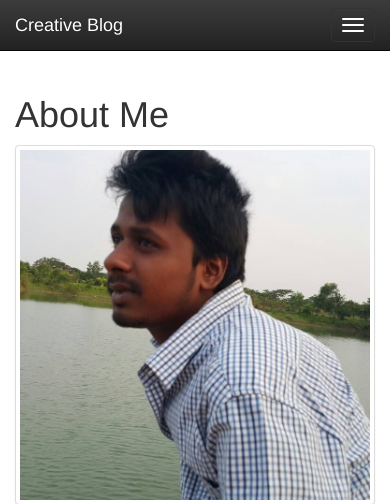
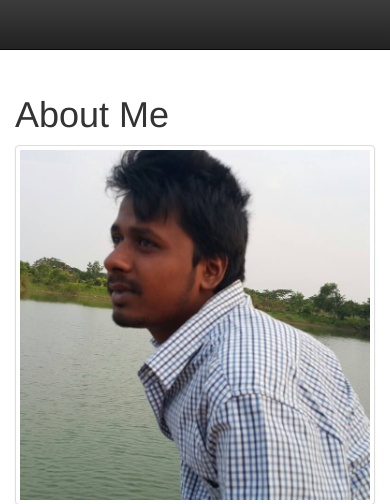
Before and after one commit to majumder5niru/Blog, a PHP site: page /about.php in a window 390 px wide. Shown: the top 504 px of the page. Run offline with PHP 8.4, Linux system fonts and the light colour scheme.

Commit message:
Several changes

```diff
--- a/about.php
+++ b/about.php
@@ -17,20 +17,11 @@
 	<!-- Header -->
 	<header class="navbar navbar-inverse navbar-fixed-top bs-docs-nav" role="banner">
 		<div class="container">
-			<div class="navbar-header">
-				<button class="navbar-toggle" type="button" data-toggle="collapse" data-target=".bs-navbar-collapse">
-					<span class="sr-only">Toggle navigation</span>
-					<span class="icon-bar"></span>
-					<span class="icon-bar"></span>
-					<span class="icon-bar"></span>
-				</button>
-				<a href="indexs.php" class="navbar-brand">Creative Blog</a>
-			</div>
+
 			<nav class="collapse navbar-collapse bs-navbar-collapse" role="navigation">
 
 				<ul class="nav navbar-nav">
-					<li class="active"><a href="indexs.php">Home</a></li>
-					<li><a href="#">Blog</a></li>
+					<li class="active"><a href="index.php">Home</a></li>
 					<li><a href="about.php">About</a></li>
 				</ul>
 			</nav>
--- a/entryfirst.php
+++ b/entryfirst.php
@@ -6,7 +6,7 @@
 <table BORDER=0 CELLSPACING=0 CELLPADDING=0 ALIGN=CENTER WIDTH=950>
 	<TR><TD align=center><a href="indexs.php"><img src="img/logo.jpg" border=0></a></TD></TR>
 	<TR><TD align=center height=20></TD></TR>
-	<TR><TD align=center><a href="indexs.php"><img src="img/enter.gif" border=0></a></TD></TR>
+	<TR><TD align=center><a href="index.php"><img src="img/enter.gif" border=0></a></TD></TR>
 </table>
 </body>
 </html>
--- a/login.php
+++ b/login.php
@@ -63,12 +63,12 @@
 					<span class="icon-bar"></span>
 					<span class="icon-bar"></span>
 				</button>
-				<a href="indexs.php" class="navbar-brand">Creative Blog</a>
+				<a href="index.php" class="navbar-brand">Creative Blog</a>
 			</div>
 			<nav class="collapse navbar-collapse bs-navbar-collapse" role="navigation">
 
 				<ul class="nav navbar-nav">
-					<li><a href="indexs.php">Home</a></li>
+					<li><a href="index.php">Home</a></li>
 					<li class="active"><a href="login.php">Members</a></li>
 					<li><a href="about.php">About</a></li>
 				</ul>
@@ -117,7 +117,7 @@
 	<footer>
 		<div class="container">
 			<hr />
-			<p class="text-center">Copyright &copy; 5 Apaches - FTFL03 All rights reserved.</p>
+			<p class="text-center">Copyright &copy; Nirupam Mozumder - All rights reserved.</p>
 		</div>
 	</footer>
 
--- a/updateBlog.php
+++ b/updateBlog.php
@@ -75,12 +75,12 @@ session_start();
 					<span class="icon-bar"></span>
 					<span class="icon-bar"></span>
 				</button>
-				<a href="indexs.php" class="navbar-brand">Creative Blog</a>
+				<a href="index.php" class="navbar-brand">Creative Blog</a>
 			</div>
 			<nav class="collapse navbar-collapse bs-navbar-collapse" role="navigation">
 
 				<ul class="nav navbar-nav">
-					<li class="active"><a href="indexs.php">Home</a></li>
+					<li class="active"><a href="index.php">Home</a></li>
 					<li><a href="login.php">Members</a></li>
 					<li><a href="about.php">About</a></li>
 				</ul>
--- a/userRegistration.php
+++ b/userRegistration.php
@@ -16,7 +16,7 @@
 		}
 		else{
 			$userName = $_POST['userName'];
-			$password = str_shuffle($_POST['password']);
+			$password = ($_POST['password']);
 			$email = $_POST['email'];
 			$firstName = $_POST['firstName'];
 			$lastName = $_POST['lastName'];
@@ -94,7 +94,7 @@
 			<nav class="collapse navbar-collapse bs-navbar-collapse" role="navigation">
 
 				<ul class="nav navbar-nav">
-					<li class="active"><a href="indexs.php">Home</a></li>
+					<li class="active"><a href="index.php">Home</a></li>
 					<li><a href="login.php">Members</a></li>
 					<li><a href="about.php">About</a></li>
 				</ul>
```
Also changed, not shown: admin.php (+8 -4 lines), create_new_blog.php (+5 -17 lines), index.php (+3 -12 lines).
